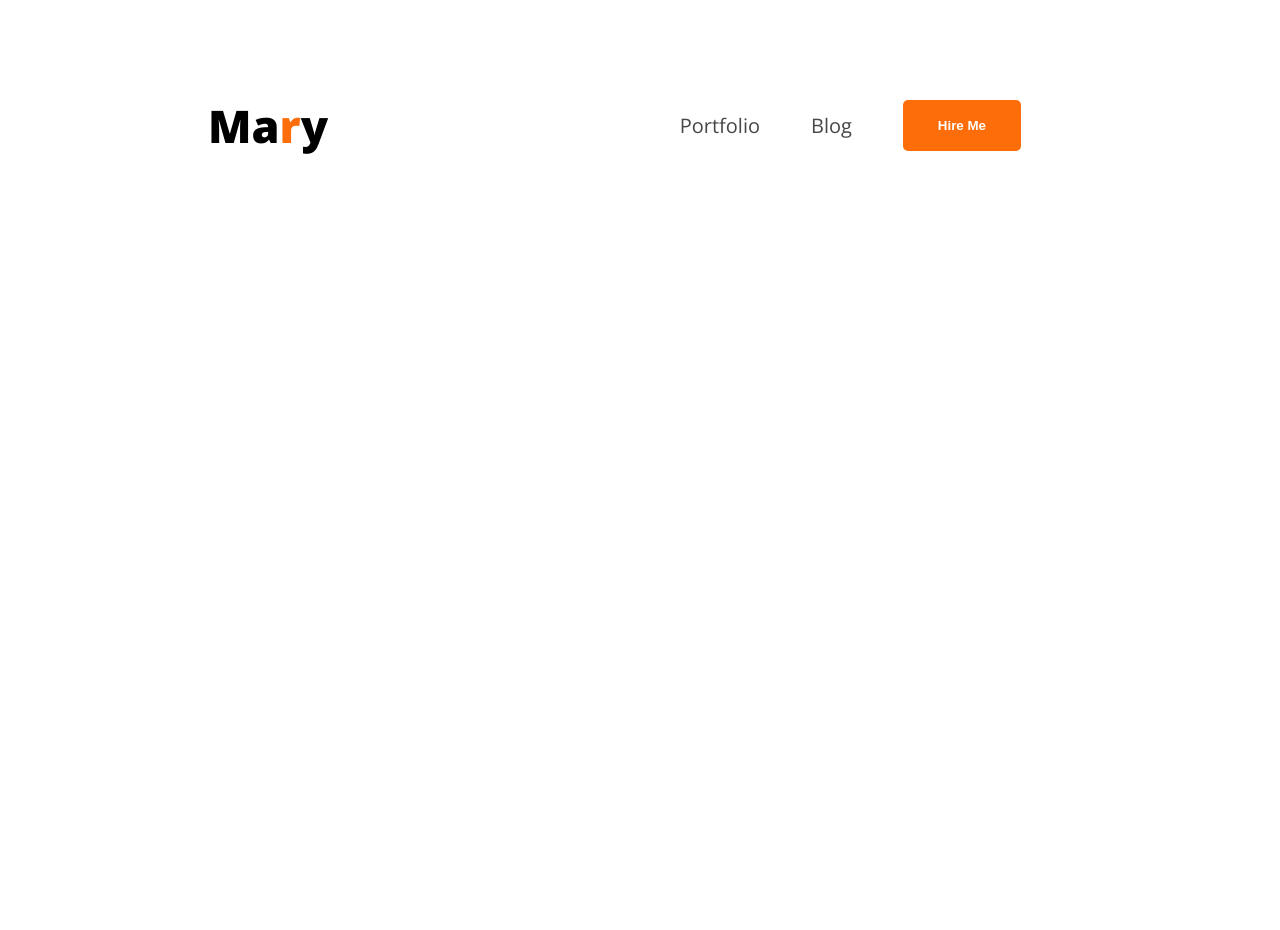
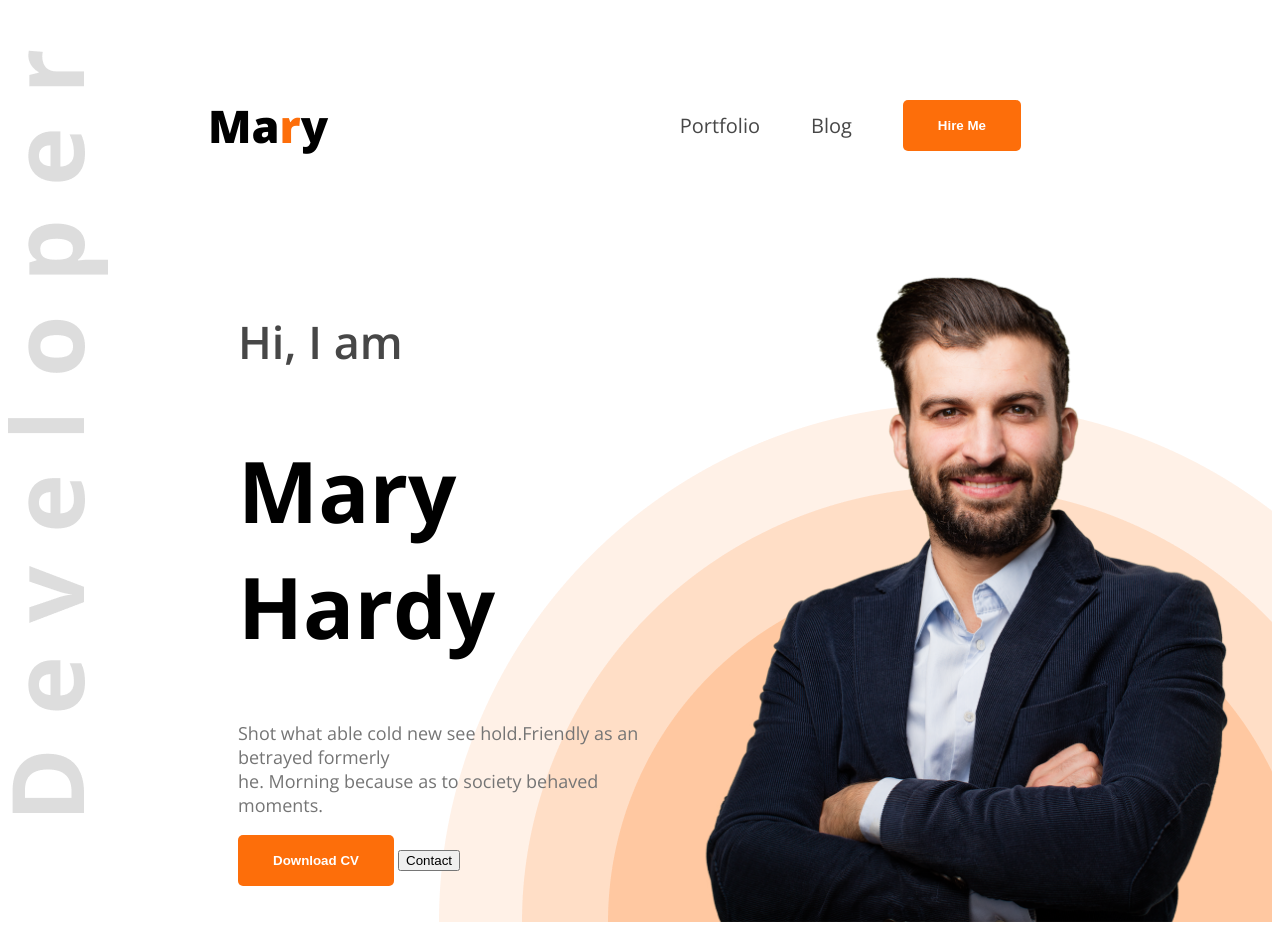
Before and after one commit to MozahidNahin/web-dev-portfolio, a plain HTML site: page index.html in a window 1280 px wide. Before the commit the page ends 800 px from the top, so only its background shows below. Drawn offline with nearby package versions, Linux system fonts and the light colour scheme.

Commit message:
edited banner design

```diff
--- a/index.html
+++ b/index.html
@@ -10,7 +10,7 @@
     <link rel="stylesheet" href="styles/style.css">
 </head>
 <body class="open-sans-normal">
-    <header>
+    <header class="header">
         <nav>
             <h3 class="nav-title">Ma<span class="text-primary">r</span>y</h3>
             <ul>
@@ -19,6 +19,16 @@
                 <li><a href=""><button class="btn-primary">Hire Me</button></a></li>
             </ul>
         </nav>
+        <div class="banner">
+            <div class="banner-content">
+                <h4 class="banner-greetings dark-2">Hi, I am</h4>
+                <h1 class="banner-title">Mary Hardy</h1>
+                <p class="banner-description dark-3">Shot what able cold new see hold.Friendly as an betrayed formerly <br> he. Morning because as to society behaved moments.</p>
+                <button class="btn-primary">Download CV</button>
+                <button>Contact</button>
+            </div>
+            <img class="banner-profile" src="images/hardy.png" alt="">
+        </div>
     </header>
     <main>
 
--- a/styles/style.css
+++ b/styles/style.css
@@ -8,12 +8,17 @@
 }
 
 /* shared style */
+
 .text-primary{
     color:#FD6E0A ;
 }
 
 .dark-2{
     color: #474747 ;
+}
+
+.dark-3{
+    color: #757575 ;
 }
 
 .btn-primary{
@@ -24,7 +29,14 @@
     padding: 18px 35px;
     border-radius: 5px;
 
+}
 
+/* header */
+
+.header{
+    background-image: url('../images/developer.png'), url('../images/header_bg.png');
+    background-repeat: no-repeat;
+    background-position: top left, bottom right;
 }
 
 /* Nav Style */
@@ -55,3 +67,33 @@ nav ul li {
 nav ul li a {
     text-decoration: none;
 }
+
+/* Banner style  */
+
+.banner{
+    display: flex;
+    justify-content: space-between;
+    margin: 0 35px 0 230px;
+}
+
+.banner-content{
+    max-width: 580px;
+}
+
+.banner-greetings{
+    font-size: 45px;
+    font-weight: 600;
+}
+
+.banner-title{
+    font-weight: bold;
+    font-size: 85px;
+}
+
+.banner-description{
+    font-size: 18px;
+}
+
+.banner-profile{
+    width: 580px;
+}
```
